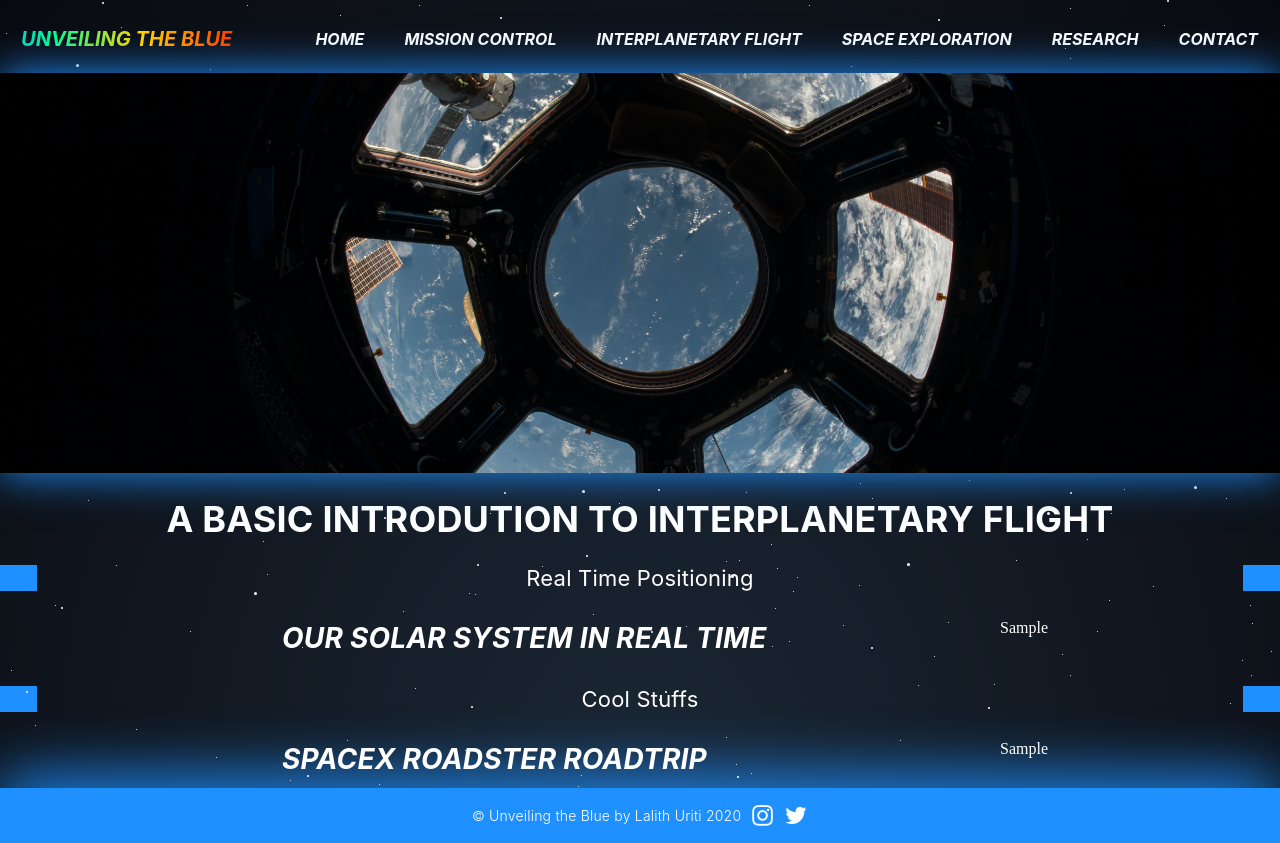
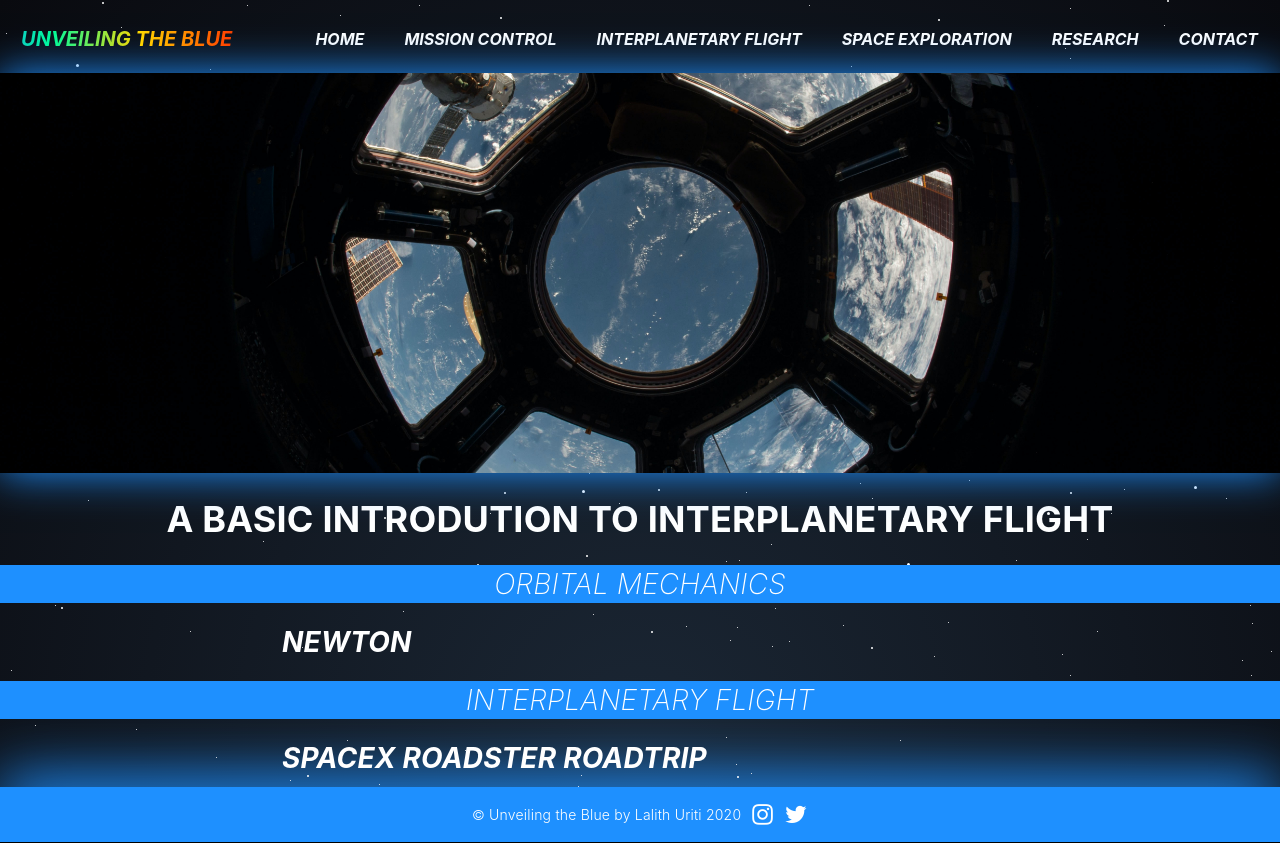
Before and after one commit to lalithu/UnveilingTheBlue_, a Django app: template UnveilingTheBlue/BluePages/templates/BluePages/interplanetaryFlight.html in a window 1280 px wide. Run offline with Django 3.2, Linux system fonts and the light colour scheme; the template is opened without the code that fills it: most values are stand-ins (such as "Sample title", 1, 10 or a date in 2020).

Commit message:
Interplanetary Flight

```diff
--- a/UnveilingTheBlue/BluePages/static/css/main.css
+++ b/UnveilingTheBlue/BluePages/static/css/main.css
@@ -1201,6 +1201,25 @@ img {
   font-size: 1.75rem;
 }
 
+.title-center {
+  position: relative;
+  z-index: 9000;
+  background-color: dodgerblue;
+}
+
+.article-title-center {
+  margin: 10px;
+  text-align: center;
+  padding: 2px;
+  font-family: -apple-system, BlinkMacSystemFont, "Segoe UI", Roboto, Oxygen,
+    Ubuntu, Cantarell, "Open Sans", "Helvetica Neue", sans-serif;
+  font-style: italic;
+  text-transform: uppercase;
+  letter-spacing: 0.0125rem;
+  font-weight: 200;
+  font-size: 1.75rem;
+}
+
 .year {
   margin: 0px;
   padding: 2px;
@@ -1285,7 +1304,8 @@ img {
     font-size: 1.75rem;
   }
 
-  .article-title {
+  .article-title,
+  .article-title-center {
     font-size: 1.5rem;
   }
 
@@ -1329,7 +1349,8 @@ img {
     display: block;
   }
 
-  .article-title {
+  .article-title,
+  .article-title-center {
     font-size: 1.375rem;
   }
 
@@ -2148,7 +2169,8 @@ pluto = 2,170,000 hours /877 = 2474.34436s
 }
 
 @media screen and (max-width: 340px) {
-  .article-title {
+  .article-title,
+  .article-title-center {
     font-size: 1.125rem;
   }
 
--- a/UnveilingTheBlue/BluePages/templates/BluePages/interplanetaryFlight.html
+++ b/UnveilingTheBlue/BluePages/templates/BluePages/interplanetaryFlight.html
@@ -15,26 +15,26 @@
     </h1>
 </div>
 
-<div>
-    <h2 class="whereItAllBegan">Real Time Positioning</h2>
+<div class="title-center">
+    <h2 class="article-title-center">Orbital Mechanics</h2>
 </div>
 
 <article>
-    <div class="article-title">Our Solar System in Real Time</div>
-    {% autoescape off %}
+    <div class="article-title">Newton</div>
+    <!--{% autoescape off %}
     {{ solarsys_div }}
-    {% endautoescape %}
+    {% endautoescape %}-->
 </article>
 
-<div>
-    <h2 class="whereItAllBegan">Cool Stuffs</h2>
+<div class="title-center">
+    <h2 class="article-title-center">Interplanetary Flight</h2>
 </div>
 
 <article>
     <div class="article-title">SpaceX Roadster Roadtrip</div>
-    {% autoescape off %}
+    <!--{% autoescape off %}
     {{ frame_div }}
-    {% endautoescape %}
+    {% endautoescape %}-->
 </article>
 
 {% endblock %}
```
